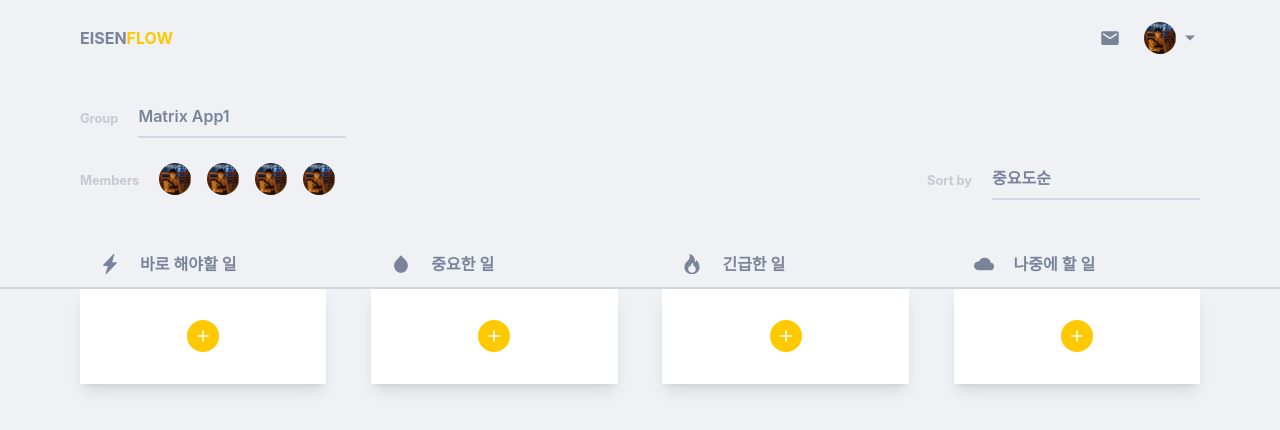
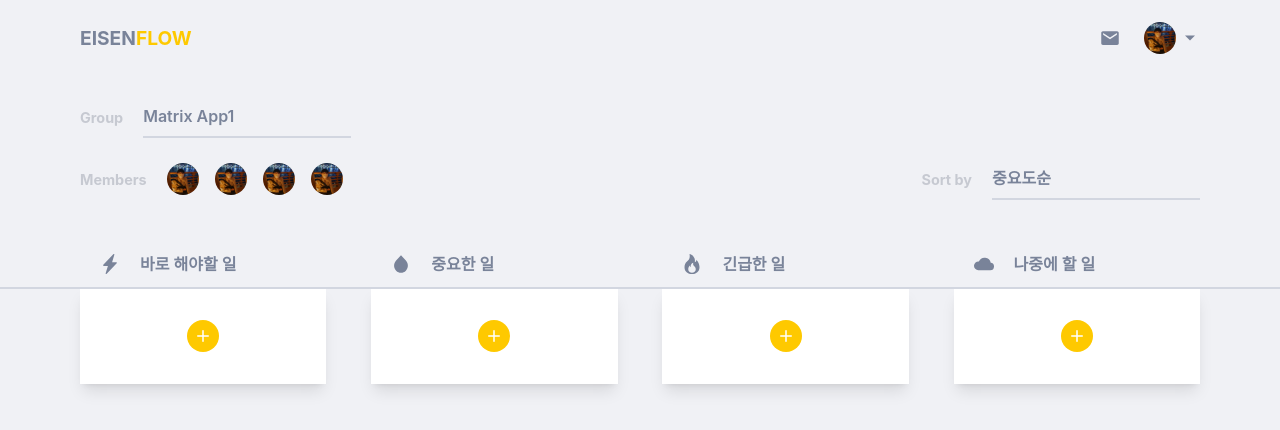
Before and after one commit to YongJaeHyun/Eisenflow, a React (Create React App) app: page / in a window 1280 px wide. Shown: the top 430 px of the page. Built offline with nearby package versions, Linux system fonts and the light colour scheme.

Commit message:
폰트크기 lg 추가, sm 폰트크기 변경

```diff
--- a/tailwind.config.js
+++ b/tailwind.config.js
@@ -4,8 +4,9 @@ module.exports = {
   theme: {
     fontSize: {
       xs: "0.2rem",
-      sm: "0.8rem",
+      sm: "0.9rem",
       base: "1rem",
+      lg: "1.2rem",
       xl: "1.25rem",
       "2xl": "1.563rem",
       "3xl": "1.953rem",
```
